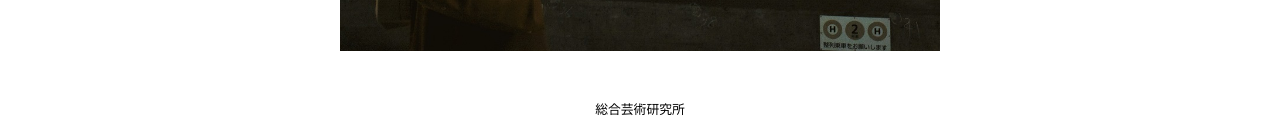
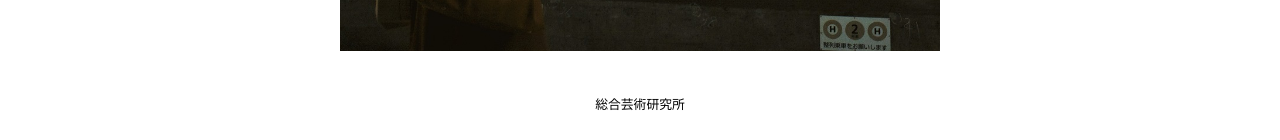
Before and after one commit to gj1002509/zakisikoku, a Jekyll site: the page built from _posts/2024-09-23-active-sono1.md, in a window 1280 px wide and 1136 px high. Shown: the part 993-1133 px from the top of the window. Built offline with Jekyll 4.4.1, drawn with Linux system fonts in a browser that asks for light colours; nearby versions of some CDN libraries.

Commit message:
Update _page.scss

```diff
--- a/_sass/_page.scss
+++ b/_sass/_page.scss
@@ -1,6 +1,6 @@
 .page-content {
   max-width: 800px;
   display: block;
-  margin: 10px auto 10px;
+  margin: 5px auto 5px;
   padding: 0px 10px 10px;
 }
```
